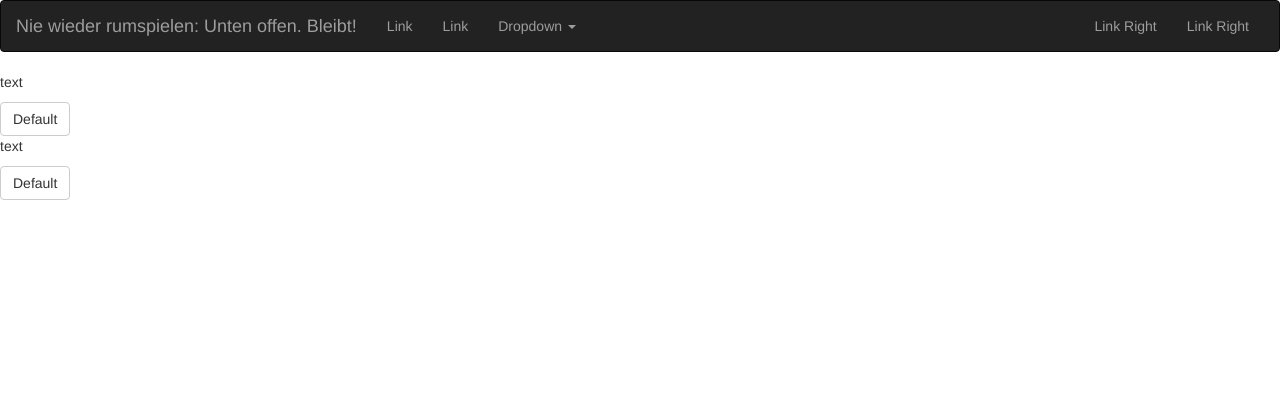
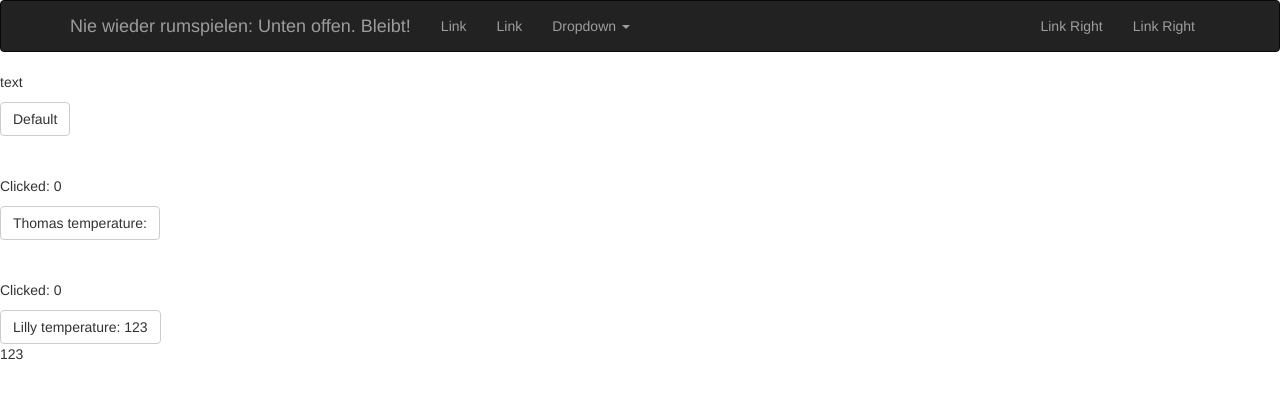
Before and after one commit to tomskyPotato/ebdreact, a React (Create React App) app: page / in a window 1280 px wide. Shown: the top 398 px of the page. Built offline with nearby package versions, Linux system fonts and the light colour scheme.

Commit message:
button und text kombination funktioniert

```diff
--- a/package.json
+++ b/package.json
@@ -4,6 +4,7 @@
   "private": true,
   "dependencies": {
     "flexbox-react": "^4.4.0",
+    "prop-types": "^15.6.0",
     "react": "^16.0.0",
     "react-bootstrap": "^0.31.3",
     "react-dom": "^16.0.0",
--- a/src/App.js
+++ b/src/App.js
@@ -5,12 +5,24 @@ import Body from './body.js';
 import ButtonArea from './buttonarea.js';
 
 class App extends Component {
+constructor(props){
+  super(props);
+  this.state = {temperature: 123};
+}
+
+handleClick = () => {
+  this.state.temperature += 1;
+  this.setState({temperature: 456});
+}
+
   render() {
     return (
       <div className="App">
         <Navi />
         <Body />
-        <ButtonArea />
+        <ButtonArea name="Thomas" handleClick={this.handleClick} />
+        <ButtonArea name="Lilly" temperature={this.state.temperature}/>
+        <p>{this.state.temperature}</p>
       </div>
     );
   }
--- a/src/buttonarea.js
+++ b/src/buttonarea.js
@@ -1,20 +1,31 @@
 import React, { Component } from 'react';
 import { Button } from 'react-bootstrap';
+import PropTypes from 'prop-types';
 
 class ButtonArea extends Component {
   constructor(props){
     super(props);
+    this.state = {clicked: 0};
   }
-  myfunction(){
-    document.getElementById("App").style.backgroundColor = "yellow";
+
+  myfunction = () => {
+    console.log("Test! " + this.props.name);
+    console.log("clicked: " + this.state.clicked);
+    this.myFunction2();
+  }
+
+  handleClick = () => {
+    return this.props.handleClick();
   }
 
   render(){
     return(
       <div className="flex-item flex-item-bottom">
-        <p>text</p>
-        <Button onClick={this.myfunction.bind()}>
-          Default
+        <br/>
+        <br/>
+        <p>Clicked: {this.state.clicked}</p>
+        <Button onClick={this.handleClick}>
+          {this.props.name} temperature: {this.props.temperature}
         </Button>
       </div>
     );
--- a/src/navbar.js
+++ b/src/navbar.js
@@ -1,22 +1,22 @@
 import React, { Component } from 'react';
-import { Button, Navbar, Nav, NavItem, NavDropdown, MenuItem } from 'react-bootstrap';
+import { Navbar, Nav, NavItem, NavDropdown, MenuItem } from 'react-bootstrap';
 import './App.css';
 
 class Navi extends Component {
     render(){
       return(
         <div className="flex-item flex-item-top">
-            <Navbar inverse collapseOnSelect fluid="true">
+            <Navbar inverse collapseOnSelect >{/*fluid="true">*/}
             <Navbar.Header>
                 <Navbar.Brand>
-                <a href="#">Nie wieder rumspielen: Unten offen. Bleibt!</a>
+                <a href="">Nie wieder rumspielen: Unten offen. Bleibt!</a>
                 </Navbar.Brand>
                 <Navbar.Toggle />
             </Navbar.Header>
             <Navbar.Collapse>
                 <Nav>
-                <NavItem eventKey={1} href="#">Link</NavItem>
-                <NavItem eventKey={2} href="#">Link</NavItem>
+                <NavItem eventKey={1} href="">Link</NavItem>
+                <NavItem eventKey={2} href="">Link</NavItem>
                 <NavDropdown eventKey={3} title="Dropdown" id="basic-nav-dropdown">
                     <MenuItem eventKey={3.1}>Action</MenuItem>
                     <MenuItem eventKey={3.2}>Another action</MenuItem>
@@ -26,8 +26,8 @@ class Navi extends Component {
                 </NavDropdown>
                 </Nav>
                 <Nav pullRight>
-                <NavItem eventKey={1} href="#">Link Right</NavItem>
-                <NavItem eventKey={2} href="#">Link Right</NavItem>
+                <NavItem eventKey={1} href="">Link Right</NavItem>
+                <NavItem eventKey={2} href="">Link Right</NavItem>
                 </Nav>
             </Navbar.Collapse>
             </Navbar>
```
